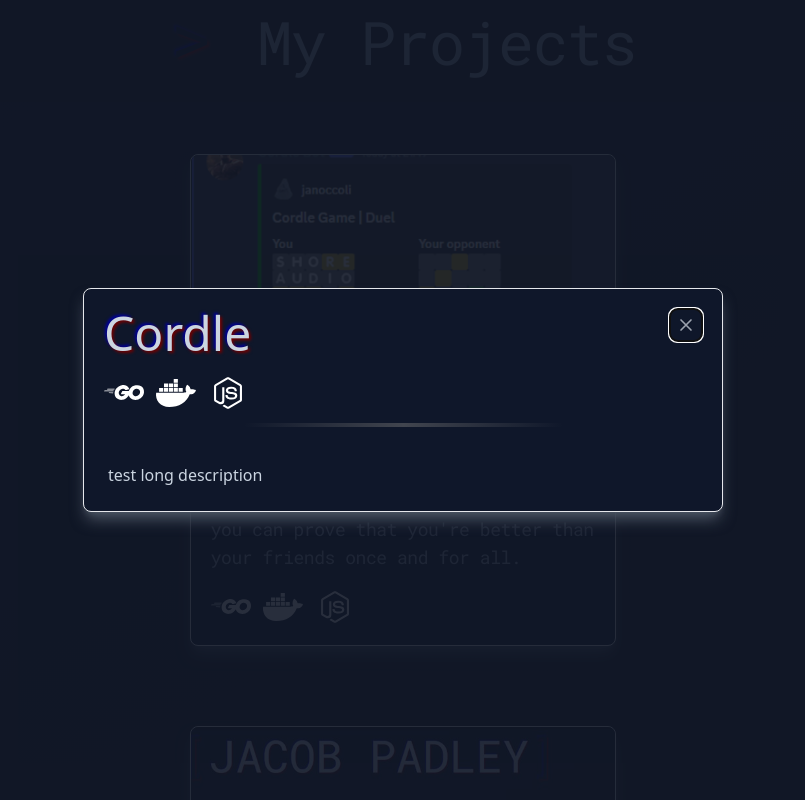
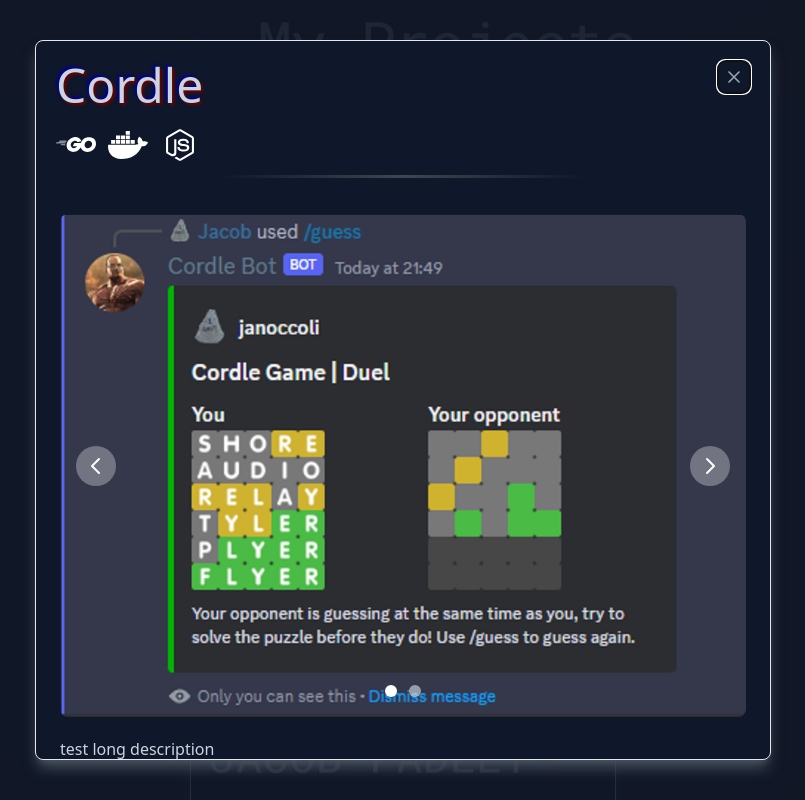
Before and after one commit to JPadley18/jpadley.com, a Next.js app: page / in a window 1280 px wide. Both pictures are taken after a click on the element 640 px from the left and 1098 px from the top of the page. Shown: the part 698-1498 px from the top of the page, without its empty margins (237-1042 px from the left). Built offline with nearby package versions, Linux system fonts and the light colour scheme.

Commit message:
Add image carousel on modal dialogs

```diff
--- a/components/project-modal.tsx
+++ b/components/project-modal.tsx
@@ -1,7 +1,8 @@
-import { CustomFlowbiteTheme, Flowbite, Modal } from "flowbite-react"
-import Divider from "./divider";
+import { Carousel, CustomFlowbiteTheme, Flowbite, Modal } from "flowbite-react"
 import { IconDefinition } from "@fortawesome/free-solid-svg-icons";
 import { FontAwesomeIcon } from "@fortawesome/react-fontawesome";
+import Image from "next/image"
+import ImageDefinition from "@/util/image-definition";
 
 // Define custom styling for the Modal component
 const modalTheme: CustomFlowbiteTheme = {
@@ -22,12 +23,30 @@
     }
 };
 
+function makeImage(image: ImageDefinition) {
+    return (
+        <Image src={image.path} alt={image.alt} width={image.width} height={image.height} className="relative" />
+    )
+}
+
+function makeGallery(gallery: ImageDefinition[]) {
+    if(gallery.length == 1) {
+        return makeImage(gallery[0]);
+    } else {
+        return (
+            <Carousel>
+                {gallery.map((img) => makeImage(img))}
+            </Carousel>
+        )
+    }
+}
+
 export default function ProjectModal({ modalName, modalTitle, modalContent, icons, gallery, links, modalProps }:
-    { modalName: string, modalTitle: string, modalContent: string, icons: IconDefinition[], gallery: string[], links: JSX.Element[],
+    { modalName: string, modalTitle: string, modalContent: string, icons: IconDefinition[], gallery: ImageDefinition[], links: JSX.Element[],
         modalProps: {openModal: string | undefined, setOpenModal: React.Dispatch<React.SetStateAction<string | undefined>>} }) {
     return (
         <Flowbite theme={{theme: modalTheme}}>
-            <Modal dismissible show={modalProps.openModal === modalName} onClose={() => modalProps.setOpenModal("")}>
+            <Modal dismissible show={modalProps.openModal === modalName} size="3xl" onClose={() => modalProps.setOpenModal("")}>
                 <Modal.Header>{modalTitle}</Modal.Header>
                 <ul className="pl-5">
                     {icons.map((icon) => (
@@ -38,8 +57,17 @@
                 </ul>
                 <hr className="my-3 mx-auto h-1 border-t-0 bg-transparent bg-gradient-to-r from-transparent via-neutral-500 to-transparent opacity-50 w-1/2" />
                 <Modal.Body>
+                    <div className="mb-5">
+                        {makeGallery(gallery)}
+                    </div>
                     <div className="space-y-6">
                         {modalContent}
+                    </div>
+                    <hr className="my-3 mx-auto h-1 border-t-0 bg-transparent bg-gradient-to-r from-transparent via-neutral-500 to-transparent opacity-50 w-1/2" />
+                    <div>
+                        <ul className="py-2">
+                            {links.map((link) => link)}
+                        </ul>
                     </div>
                 </Modal.Body>
             </Modal>
--- a/components/project.tsx
+++ b/components/project.tsx
@@ -3,16 +3,17 @@
 import { IconDefinition } from "@fortawesome/free-brands-svg-icons"
 import { FontAwesomeIcon } from "@fortawesome/react-fontawesome"
 import ProjectModal from "./project-modal"
+import ImageDefinition from "@/util/image-definition"
 
-export default function Project({ id, image: thumbnail, width, height, title, description, longDescription, gallery, links, icons, modalProps }:
-    { id: string, image: string, width: number, height: number, title: string, description: string,
-        longDescription: string, gallery: string[], links: JSX.Element[], icons: IconDefinition[],
+export default function Project({ id, thumbnail, title, description, longDescription, gallery, links, icons, modalProps }:
+    { id: string, thumbnail: ImageDefinition, title: string, description: string,
+        longDescription: string, gallery: ImageDefinition[], links: JSX.Element[], icons: IconDefinition[],
         modalProps: {openModal: string | undefined, setOpenModal: React.Dispatch<React.SetStateAction<string | undefined>>} }) {
     return (
         <>
             <ProjectModal modalName={id} modalTitle={title} modalContent={longDescription} icons={icons} gallery={gallery} links={links} modalProps={modalProps} />
             <div className="w-3/4 lg:w-1/2 xl:w-1/3 bg-slate-900 border border-gray-200 shadow-lg hover:scale-105 transition-transform shadow-gray-600 mx-auto mt-20 rounded-lg hover:cursor-pointer" onClick={() => modalProps.setOpenModal(id)}>
-                <Image src={thumbnail} alt="Project photo" width={width} height={height} className="object-cover w-full h-60 rounded-t-lg" />
+                <Image src={thumbnail.path} alt={thumbnail.alt} width={thumbnail.width} height={thumbnail.height} className="object-cover w-full h-60 rounded-t-lg" />
                 <div className="p-5">
                     <h2 className={`${robotoMono.className} text-2xl sm:text-3xl font-bold`}>{title}</h2>
                     <p className={`${robotoMono.className} text-md sm:text-lg text-slate-400 tracking-tight pt-2`}>{description}</p>
--- a/pages/index.tsx
+++ b/pages/index.tsx
@@ -21,15 +21,44 @@
 
             <SubTitle text="My Projects" />
 
-            <Project id="cordle" image="/cordle-thumb.png" width={934} height={684} title="Cordle"
+            <Project id="cordle" thumbnail={{
+                path: "/cordle-thumb.png",
+                alt: "Cordle project photo",
+                width: 934,
+                height: 684
+            }}
+            title="Cordle"
             description="Competitive Wordle bot for Discord. Complete with an elo system so that you can prove that you're better than your friends once and for all."
             longDescription="test long description"
-            gallery={[]}
-            links={[]}
+            gallery={[
+                {
+                    path: "/cordle-thumb.png",
+                    alt: "Cordle interface example",
+                    width: 934,
+                    height: 684
+                },
+                {
+                    path: "/cordle-thumb.png",
+                    alt: "Cordle interface example",
+                    width: 934,
+                    height: 684
+                }
+            ]}
+            links={[
+                <a href="amongus">
+                    hello
+                </a>
+            ]}
             icons={[faGolang, faDocker, faNodeJs]}
             modalProps={modalProps} />
 
-            <Project id="padley-tech" image="/padley-tech-thumb.jpg" width={690} height={369} title="padley.tech"
+            <Project id="padley-tech" thumbnail={{
+                path: "/padley-tech-thumb.jpg",
+                alt: "padley.tech project photo",
+                width: 690,
+                height: 369
+            }}
+            title="padley.tech"
             description="This website was created in TypeScript using React with Next.js and Tailwind CSS."
             longDescription="test long description"
             gallery={[]}
@@ -37,7 +66,13 @@
             icons={[faJs, faReact]}
             modalProps={modalProps} />
 
-            <Project id="turtle" image="/turtle-thumb.jpg" width={1243} height={932} title="Turtle Printer"
+            <Project id="turtle" thumbnail={{
+                path: "/turtle-thumb.jpg",
+                alt: "Turtle printer project photo",
+                width: 1243,
+                height: 932
+            }}
+            title="Turtle Printer"
             description="A software I created to for new students joining the Royal Holloway Computing Society. It allows new programmers to write Python code that draws images using the Turtle library and print their creations on a thermal receipt printer."
             longDescription="test long description"
             gallery={[]}
@@ -45,7 +80,13 @@
             icons={[faPython, faRaspberryPi]}
             modalProps={modalProps} />
 
-            <Project id="toucan" image="/toucan-thumb.jpg" width={947} height={426} title="TouCan"
+            <Project id="toucan" thumbnail={{
+                path: "/toucan-thumb.jpg",
+                alt: "TouCan project photo",
+                width: 947,
+                height: 426
+            }}
+            title="TouCan"
             description="Android app using OpenCV to identify a drinks can using the phone camera and send directions to a Lego Mindstorms robot to navigate to the can."
             longDescription="test long description"
             gallery={[]}
@@ -53,7 +94,13 @@
             icons={[faJava, faAndroid]}
             modalProps={modalProps} />
 
-            <Project id="dataiker" image="/dataiker-thumb.jpg" width={1242} height={932} title="DataIker Facial Recognition"
+            <Project id="dataiker" thumbnail={{
+                path: "/dataiker-thumb.jpg",
+                alt: "DataIker Facial Recognition project photo",
+                width: 1242,
+                height: 932
+            }}
+            title="DataIker Facial Recognition"
             description="My machine learning project created during my work experience at Data Iku. Software for the Raspberry Pi that uses machine learning and OpenCV to identify and greet office members by name using facial recognition."
             longDescription="test long description"
             gallery={[]}
--- /dev/null
+++ b/util/image-definition.ts
@@ -0,0 +1,6 @@
+export default interface ImageDefinition {
+    path: string,
+    alt: string,
+    width: number,
+    height: number
+}
```
